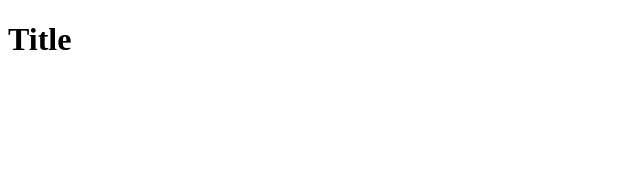
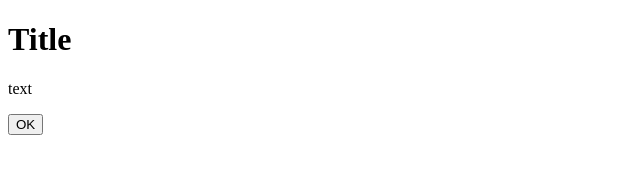
Before and after one commit to GriAbrams/Praktikum, a plain HTML site: page index.html in a window 1280 px wide. Shown: the whole page, without its empty margins (0-640 px from the left). Drawn offline with Linux system fonts and the light colour scheme.

Commit message:
Add text & button

```diff
--- a/index.html
+++ b/index.html
@@ -8,6 +8,10 @@
 <body>
     <div class="wrapper">
         <h1 class="title">Title</h1>
+        <p class="text">text</p>
+        <form action="#" class="form">
+            <button class="button">OK</button>
+        </form>
     </div>
 </body>
 </html>
```
